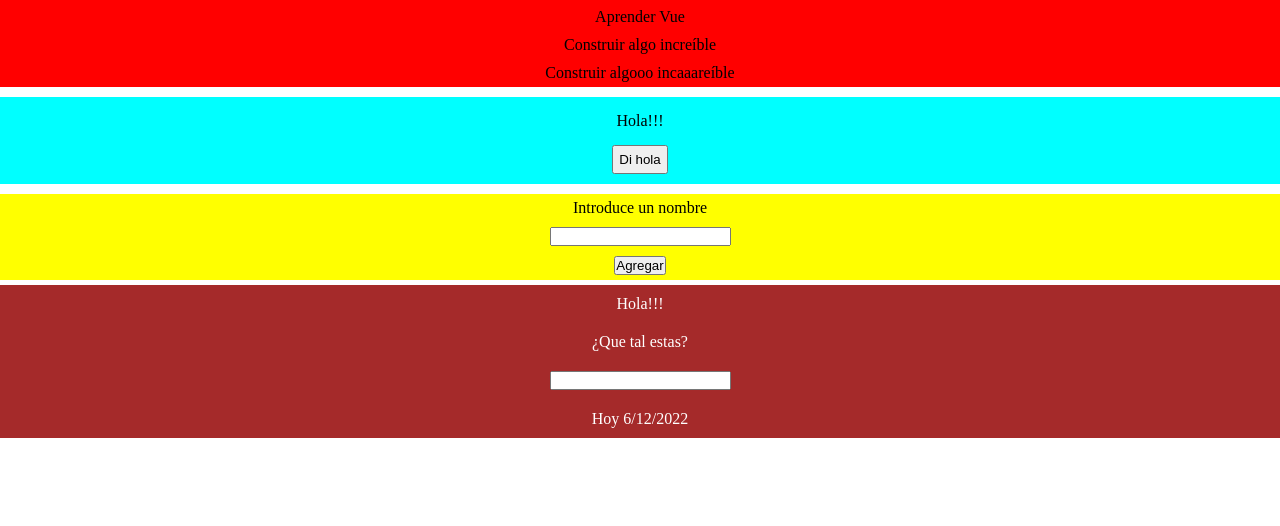
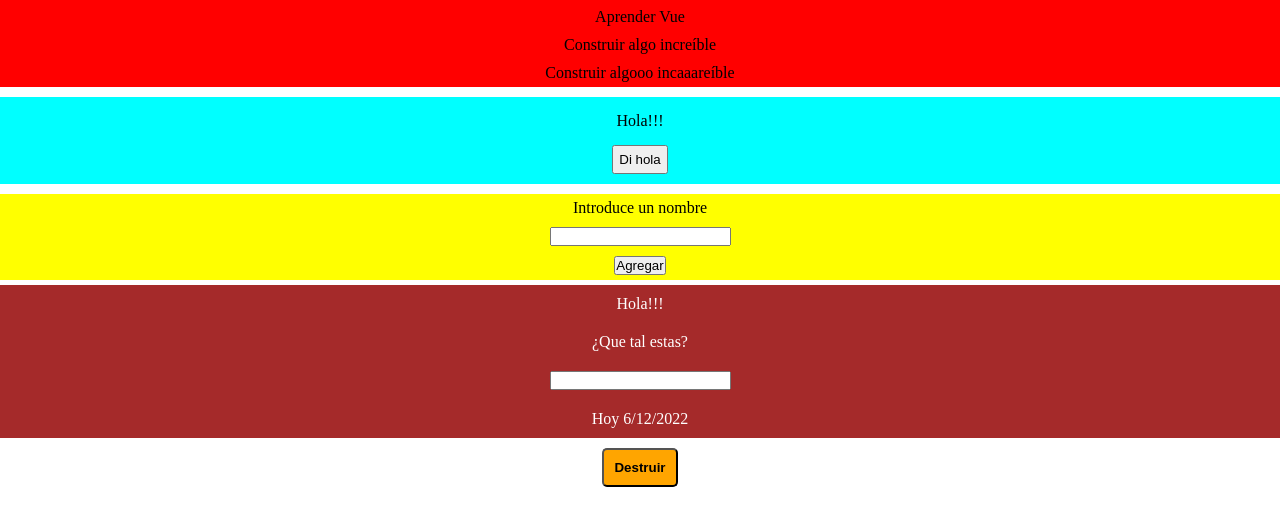
Before and after one commit to ASuelvesE/Ejemplos-Vue, a plain HTML site: page Vue_1/index.html in a window 1280 px wide. Shown: the part 62-588 px from the top of the page. Drawn offline with nearby package versions, Linux system fonts and the light colour scheme.

Commit message:
añadido ciclo de vida

```diff
--- a/Vue_1/index.html
+++ b/Vue_1/index.html
@@ -28,15 +28,31 @@
         </form>
 
         <hijo v-bind:parrafo="parrafo" v-on:envio="fecha = $event"></hijo>
+        <div class="destruirlo">
+            <button id="btn_destroy" v-on:click="destruyeme">Destruir</button>
+        </div>
+
     </div>
 
     <script src="index.js"></script>
 </body>
 
 <style>
-    *{
+*{
     margin: 0px;
     padding: 0px
+}
+.destruirlo{
+    display: flex;
+    flex-direction: column;
+    align-items: center;
+}
+#btn_destroy{
+    background-color: orange;
+    padding: 10px;
+    margin: 10px;
+    border-radius: 5px;
+    font-weight: bold;
 }
 h1{
     text-align: center;
--- a/Vue_1/index.js
+++ b/Vue_1/index.js
@@ -19,6 +19,9 @@ var app4 = new Vue({
           this.items.push(
             { text: this.message }
           );
+      },
+      destruyeme(){
+        this.$destroy();
       }
 
     },
```
